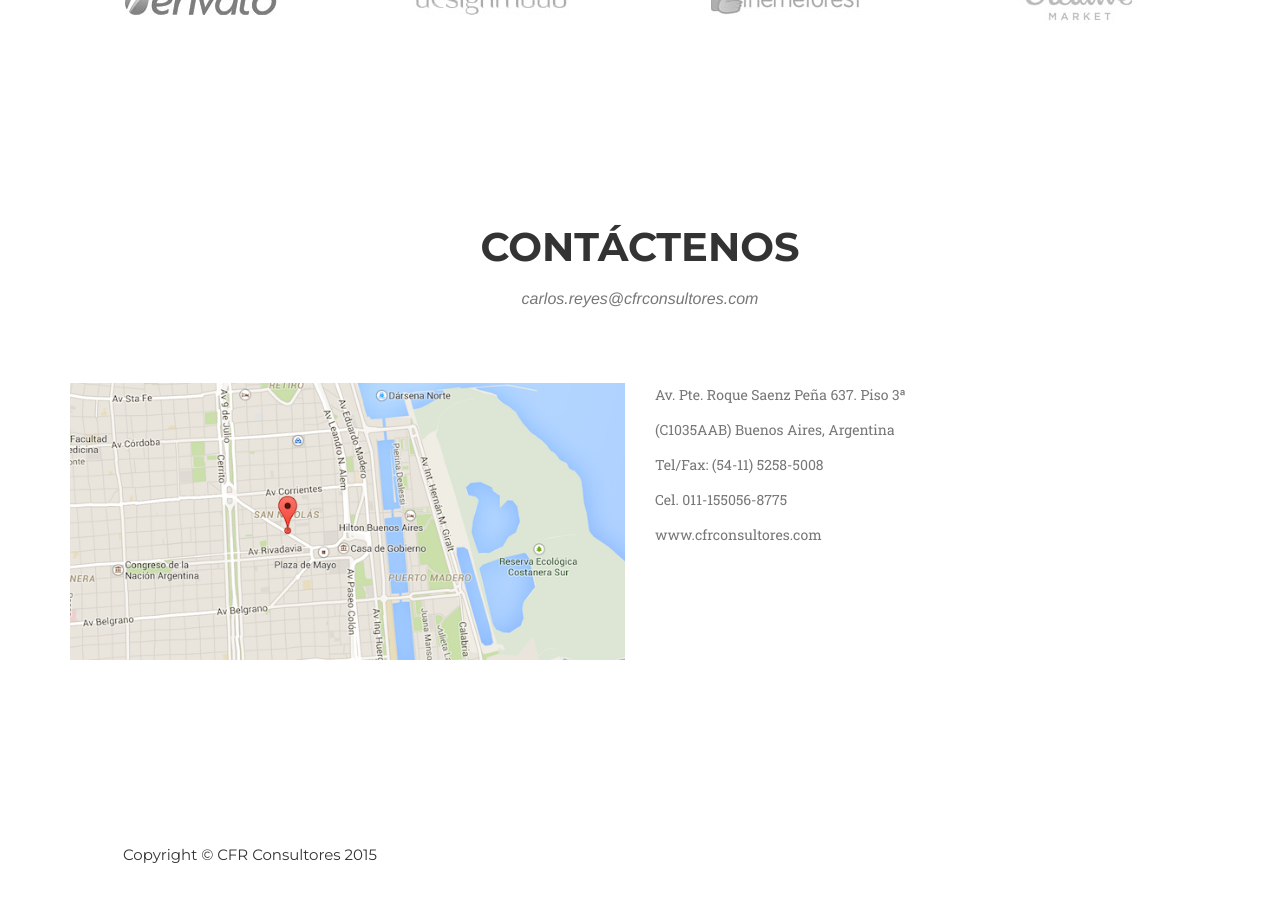
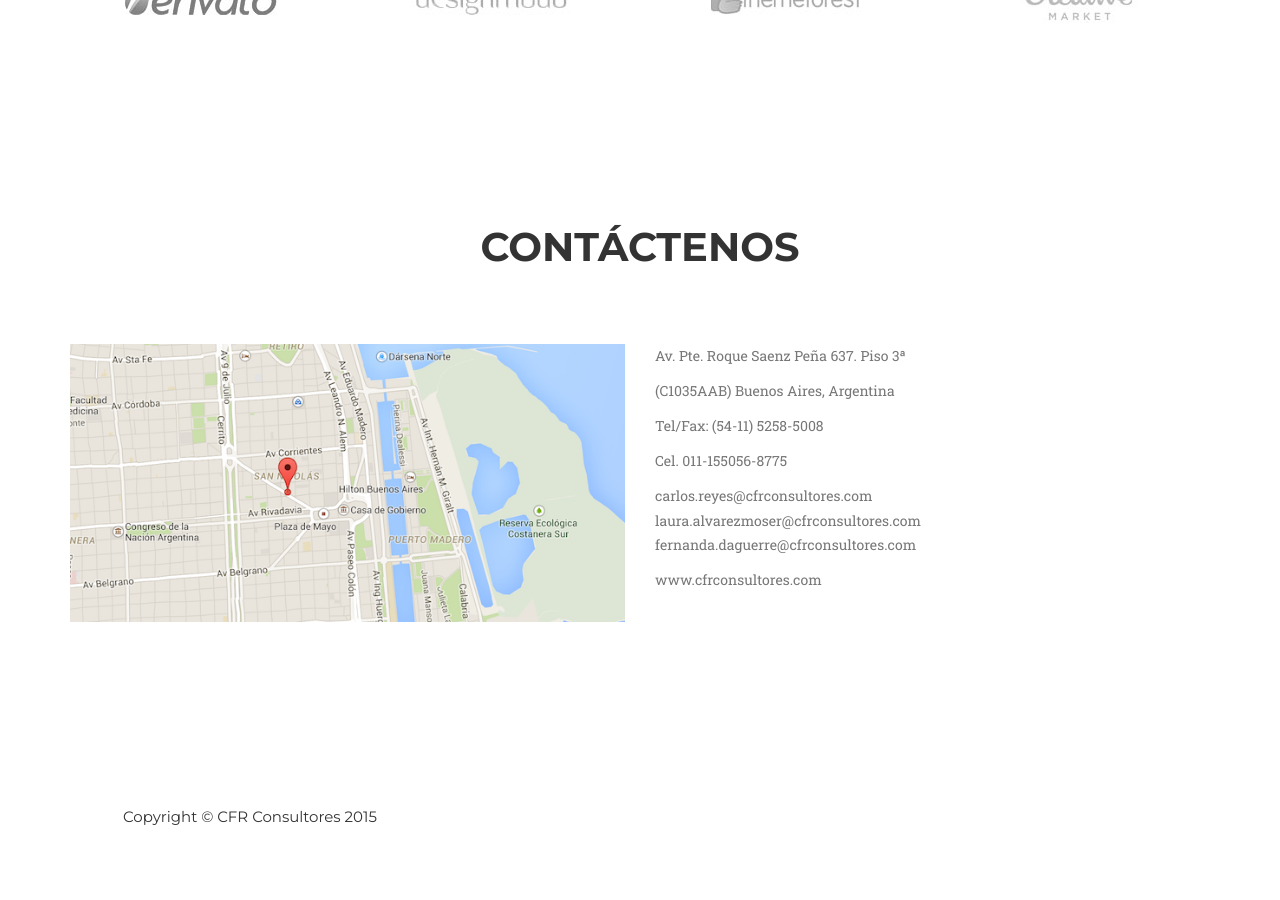
Before and after one commit to cfrconsultores/cfrconsultores.github.io, a Jekyll site: the page built from index.html, in a window 1280 px wide and 900 px high, scrolled down 4384 px. Built offline with Jekyll 4.4.1, drawn with Linux system fonts in a browser that asks for light colours; nearby versions of some CDN libraries; some web fonts are replaced; after the commit the page ends 5246 px from its top, so only the background shows below that.

Commit message:
datos de contacto de todos los profesionales

```diff
--- a/_includes/contact.html
+++ b/_includes/contact.html
@@ -3,7 +3,7 @@
             <div class="row">
                 <div class="col-lg-12 text-center">
                     <h2 class="section-heading">Contáctenos</h2>
-                    <h3 class="section-subheading text-muted">carlos.reyes@cfrconsultores.com</h3>
+                    <h3 class="section-subheading text-muted"></h3>
                 </div>
             </div>
             <div class="row">
@@ -24,6 +24,11 @@
                   Cel. 011-155056-8775
                 </p>
                 <p class="text-muted">
+                  carlos.reyes@cfrconsultores.com<br>
+                  laura.alvarezmoser@cfrconsultores.com<br>
+                  fernanda.daguerre@cfrconsultores.com
+                </p>
+                <p class="text-muted">
                   www.cfrconsultores.com
                 </p>
               </div>
```
